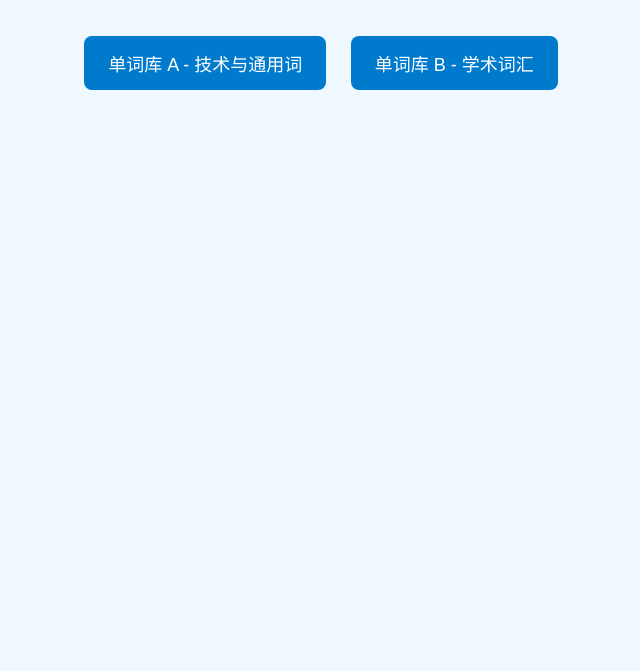
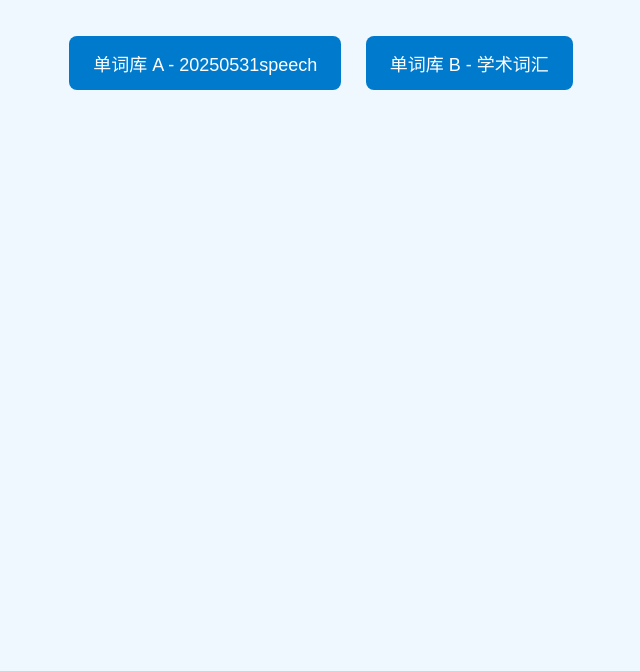
Before and after one commit to dilvv/word, a plain HTML site: page index.html in a window 1280 px wide. Shown: the part 129-800 px from the top of the page, without its empty margins (319-959 px from the left). Drawn offline with Linux system fonts and the light colour scheme.

Commit message:
Update and rename 新建 文本文档.html to index.html

```diff
--- a/新建 文本文档.html
+++ b/index.html
@@ -31,7 +31,7 @@
 </head>
 <body>
   <h1>📚 请选择一个单词库</h1>
-  <a href="speech.html">单词库 A - 技术与通用词</a>
+  <a href="20250531speech.html">单词库 A - 20250531speech</a>
   <a href="academic.html">单词库 B - 学术词汇</a>
   <!-- 可以继续添加更多链接 -->
 </body>
```
